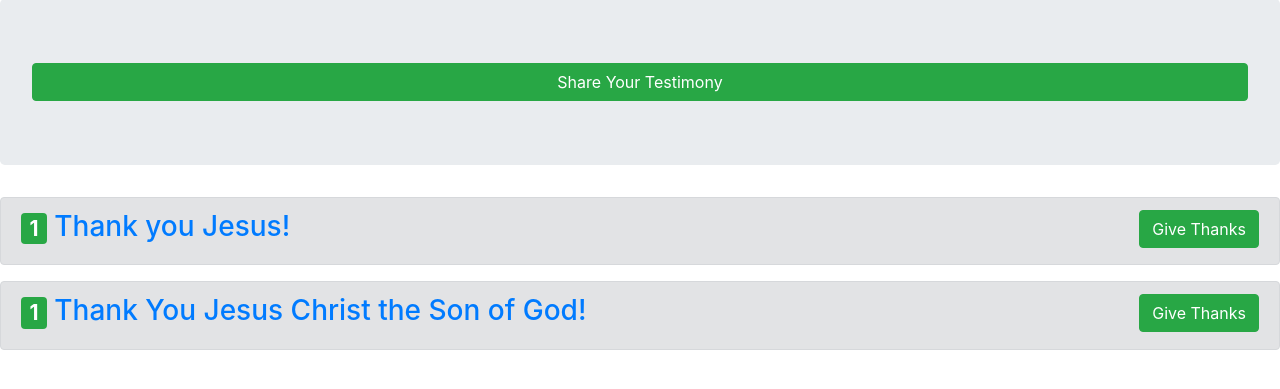
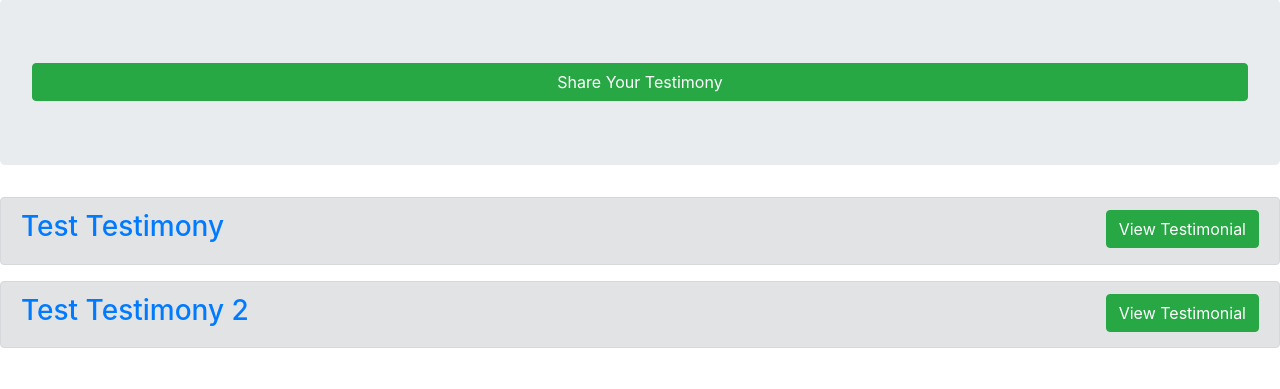
Before and after one commit to Avery009/Testimonials, a Django app: page / in a window 1280 px wide. Shown: the part 217-606 px from the top of the page. Run offline with Django 3.2, Linux system fonts and the light colour scheme; data comes from the database, SQL or seed files in the repository; some libraries are stand-ins or nearby versions.

Commit message:
Working Testimonial Website

```diff
--- a/Testimonials/templates/testimonials.html
+++ b/Testimonials/templates/testimonials.html
@@ -14,7 +14,7 @@
 {% if testimonial_list %}
 {% for testimonial in testimonial_list %}
 <div class="alert alert-secondary">
-<h3><span class="badge badge-success">{{ testimonial.thanks_count }}</span>	<a href='view/{{ testimonial.testimonial_id }}'>{{ testimonial.testimonial_description }}</a><a href='thank/{{ testimonial.testimonial_id }}'><button align="right" type="button" class="btn btn-success float-right">Give Thanks</button></a></h3>
+<h3><a href='view/{{ testimonial.testimonial_id }}'>{{ testimonial.testimonial_title }}</a><a href='view/{{ testimonial.testimonial_id }}'><button align="right" type="button" class="btn btn-success float-right">View Testimonial</button></a></h3>
 </div>
 {% endfor %}
 {% endif %}
```
